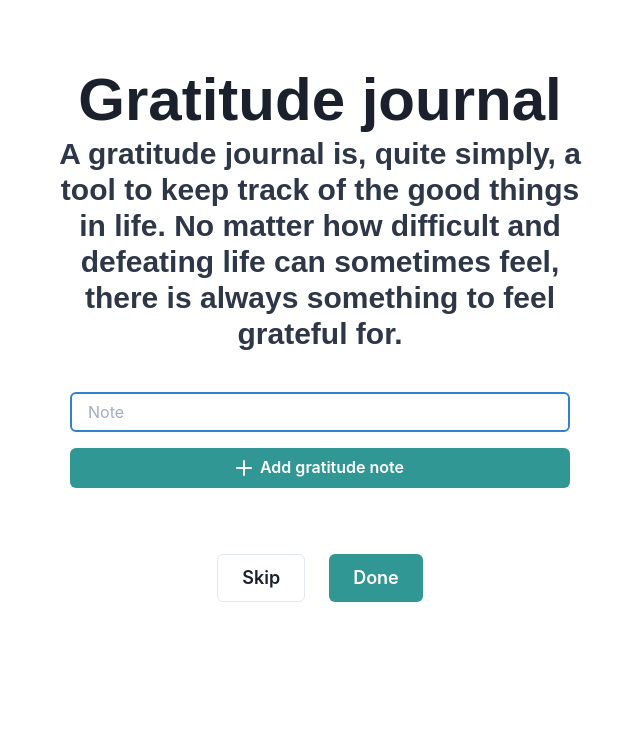
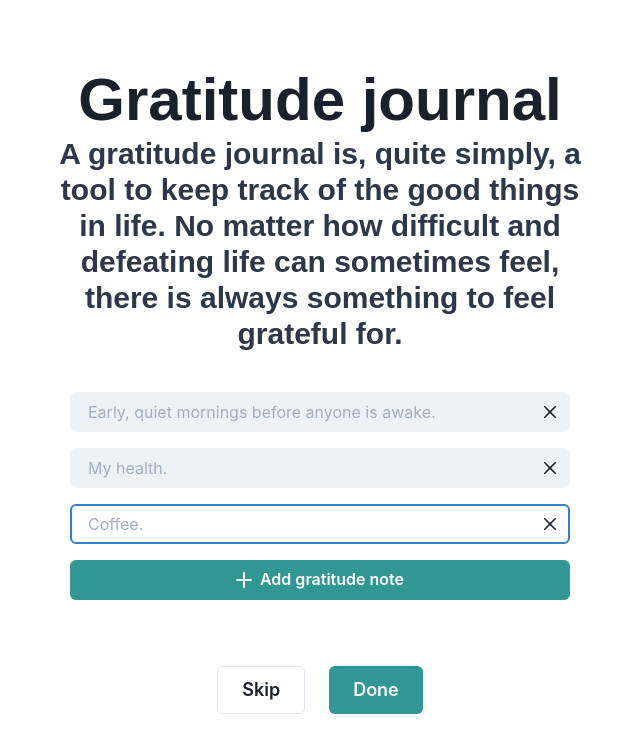
Before and after one commit to dim-stef/thiefofjoy-frontend, a Next.js app: page / in a window 1280 px wide. Shown: the top 752 px of the page, without its empty margins (320-960 px from the left). Built offline with nearby package versions, Linux system fonts and the light colour scheme; a web font is replaced by a local one.

Commit message:
feat: added strength journal, reformatting

```diff
--- a/pages/index.tsx
+++ b/pages/index.tsx
@@ -6,7 +6,7 @@ import Image from "next/image";
 import { Heading, Text } from "@chakra-ui/layout";
 import { Progress } from "@chakra-ui/react"
 import GratitudeNoteCreator from "../src/features/GratitudeNoteCreator";
-import SideBar from '../src/SideBar';
+import GratitudeJournal from '../src/features/GratitudeJournal';
 import styles from "../styles/Home.module.css";
 
 const Home: NextPage = () => {
@@ -27,13 +27,7 @@ const Home: NextPage = () => {
       <main className={styles.main}>
         {/* <SideBar /> */}
         {/* <Progress value={10} w="100%" maxW="550px" mb={10} borderRadius={10}/> */}
-        <Heading as="h1" fontSize="6xl">Gratitude journal</Heading>
-        <Heading as="p" fontSize="3xl" maxW="550px" mb={10} textAlign="center" color="gray.700">
-          A gratitude journal is, quite simply, a tool to keep track of the good
-          things in life. No matter how difficult and defeating life can
-          sometimes feel, there is always something to feel grateful for.
-        </Heading>
-        <GratitudeNoteCreator setStep={setStep}/>
+        <GratitudeJournal />
       </main>
 
       {/* <footer className={styles.footer}></footer> */}
--- /dev/null
+++ b/src/features/GratitudeJournal/index.tsx
@@ -0,0 +1,46 @@
+import { Box, Flex } from "@chakra-ui/layout";
+import { Heading } from "@chakra-ui/layout";
+import GratitudeNoteCreator from "../GratitudeNoteCreator";
+
+function GratitudeJournal() {
+  const exampleGratitude = [
+    {
+      id: 0,
+      placeholder: 'Early, quiet mornings before anyone is awake.',
+      body: ''
+    },
+    {
+      id: 1,
+      placeholder: 'My health.',
+      body: ''
+    },
+    {
+      id: 2,
+      placeholder: 'Coffee.',
+      body: ''
+    },
+  ]
+
+  return (
+    <Flex flexFlow="column" justifyContent="center" alignItems="center">
+      <Heading as="h1" fontSize="6xl">
+        Gratitude journal
+      </Heading>
+      <Heading
+        as="p"
+        fontSize="3xl"
+        maxW="550px"
+        mb={10}
+        textAlign="center"
+        color="gray.700"
+      >
+        A gratitude journal is, quite simply, a tool to keep track of the good
+        things in life. No matter how difficult and defeating life can sometimes
+        feel, there is always something to feel grateful for.
+      </Heading>
+      <GratitudeNoteCreator exampleNotes={exampleGratitude}/>
+    </Flex>
+  );
+}
+
+export default GratitudeJournal;
--- a/src/features/GratitudeNote/interfaces.d.ts
+++ b/src/features/GratitudeNote/interfaces.d.ts
@@ -1,5 +1,6 @@
 interface NoteInterface {
   id: number;
+  placeholder?: string;
   body: string;
 }
 
--- a/src/features/GratitudeNoteCreator/index.tsx
+++ b/src/features/GratitudeNoteCreator/index.tsx
@@ -1,125 +1,21 @@
-import React, { useState, useRef, useEffect } from "react";
-import {
-  Stack,
-  HStack,
-  VStack,
-  Input,
-  InputGroup,
-  InputLeftElement,
-  InputRightElement,
-} from "@chakra-ui/react";
-import { Box, StackDivider, Flex } from "@chakra-ui/layout";
-import { CloseButton } from "@chakra-ui/close-button";
-import { IconButton } from "@chakra-ui/react";
-import { Button, ButtonGroup } from "@chakra-ui/button";
-import { AddIcon } from "@chakra-ui/icons";
-import { NoteInterface } from "../GratitudeNote/interfaces";
+import { useSelector, useDispatch } from "react-redux";
+import NoteCreator from "../../flat/NoteCreator";
 import { GratitudeNoteCreatorProps } from "./interface";
+import { changeStep } from "../Progress/progressSlice";
 
-function GratitudeNoteCreator({setStep}: GratitudeNoteCreatorProps) {
-  const notesRef = useRef<HTMLInputElement[] | null[]>([]);
-  const [notes, setNotes] = useState<NoteInterface[]>([
-    {
-      id: 0,
-      body: "",
-    },
-  ]);
+function GratitudeNoteCreator({ exampleNotes }: GratitudeNoteCreatorProps) {
+  const dispatch = useDispatch();
 
-  function onTextChange(e: React.ChangeEvent<HTMLInputElement>, id: number) {
-    let new_notes = [...notes];
-    new_notes[id].body = e.currentTarget.value;
-    setNotes(new_notes);
+  function onNextClick() {
+    dispatch(changeStep(1));
   }
 
-  function onNewNoteClick() {
-    let new_notes = [...notes];
-    new_notes.push({
-      id: new_notes.length,
-      body: "",
-    });
-    setNotes(new_notes);
-  }
-
-  function handleKeyDown(e: React.KeyboardEvent<HTMLDivElement>) {
-    if (e.key == "Enter") {
-      onNewNoteClick();
-    }
-  }
-
-  function handleRemoveNote(index: number) {
-    let new_notes = [...notes];
-    new_notes.splice(index, 1);
-    setNotes(new_notes);
-  }
-
-  function onNextClick(){
-    setStep(1);
-  }
-
-  useEffect(() => {
-    notesRef.current[notesRef.current.length - 1]?.focus();
-  }, [notes.length]);
-
   return (
-    <VStack w="100%" maxW="500px" spacing={4} align="stretch">
-      {notes.map((note: NoteInterface, i: number) => (
-        <InputGroup key={note.id}>
-          <Input
-            ref={(el) => (notesRef.current[i] = el)}
-            variant="filled"
-            placeholder="Note"
-            value={note.body}
-            onKeyDown={handleKeyDown}
-            onChange={(e) => onTextChange(e, note.id)}
-          />
-          {notes.length > 1 && (
-            <InputRightElement>
-              <CloseButton onClick={() => handleRemoveNote(i)} />
-            </InputRightElement>
-          )}
-        </InputGroup>
-      ))}
-      {/* <Input placeholder="Note" onChange={(e)=>onTextChange(e, notes.length)}/> */}
-      <Flex w="100%">
-        <ButtonGroup
-          w="100%"
-          justifyContent="space-between"
-          variant="outline"
-          spacing="6"
-        >
-          <Button
-            w="100%"
-            leftIcon={<AddIcon />}
-            onClick={onNewNoteClick}
-            colorScheme="teal"
-            variant="solid"
-          >
-            Add gratitude note
-          </Button>
-        </ButtonGroup>
-      </Flex>
-
-      {/* <IconButton
-        maxW="100px"
-        onClick={onNewNoteClick}
-        colorScheme="teal"
-        aria-label="Add note"
-        size="lg"
-        icon={<AddIcon />}
-      /> */}
-      <ButtonGroup
-        pt="50px"
-        justifyContent="center"
-        variant="outline"
-        spacing="6"
-        size="lg"
-      >
-        <Button>Skip</Button>
-        <Button colorScheme="teal" variant="solid" onClick={onNextClick}>
-          Done
-        </Button>
-      </ButtonGroup>
-    </VStack>
+    <NoteCreator
+      exampleNotes={exampleNotes}
+      addNewButtonText="Add gratitude note"
+      onNextClick={onNextClick}
+    />
   );
 }
 
--- a/src/features/GratitudeNoteCreator/interface.d.ts
+++ b/src/features/GratitudeNoteCreator/interface.d.ts
@@ -1,3 +1,6 @@
+import { NoteInterface } from "../GratitudeNote/interfaces";
+
 export interface GratitudeNoteCreatorProps{
-    setStep: Dispatch<SetStateAction<number>>
+    exampleNotes?: NoteInterface[]
+    //setStep: Dispatch<SetStateAction<number>>
 }
--- a/src/features/Progress/progressSlice.js
+++ b/src/features/Progress/progressSlice.js
@@ -11,3 +11,5 @@ export const progressSlice = createSlice({
     },
   },
 });
+
+export const {changeStep} = progressSlice.actions;
--- /dev/null
+++ b/src/flat/NoteCreator/index.tsx
@@ -0,0 +1,138 @@
+import React, { useState, useRef, useEffect } from "react";
+import {
+  Stack,
+  HStack,
+  VStack,
+  Input,
+  InputGroup,
+  InputLeftElement,
+  InputRightElement,
+} from "@chakra-ui/react";
+import { Box, StackDivider, Flex } from "@chakra-ui/layout";
+import { CloseButton } from "@chakra-ui/close-button";
+import { IconButton } from "@chakra-ui/react";
+import { Button, ButtonGroup } from "@chakra-ui/button";
+import { AddIcon } from "@chakra-ui/icons";
+import { useSelector, useDispatch } from "react-redux";
+import { NoteInterface } from "../../features/GratitudeNote/interfaces";
+import { NoteCreatorProps } from "./interface";
+import { changeStep } from "../../features/Progress/progressSlice";
+
+function NoteCreator({
+  addNewButtonText,
+  exampleNotes,
+  onNextClick,
+}: NoteCreatorProps) {
+  const dispatch = useDispatch();
+  const notesRef = useRef<HTMLInputElement[] | null[]>([]);
+  const [notes, setNotes] = useState<NoteInterface[]>(
+    exampleNotes
+      ? exampleNotes
+      : [
+          {
+            id: 0,
+            body: "",
+          },
+        ]
+  );
+
+  function onTextChange(e: React.ChangeEvent<HTMLInputElement>, id: number) {
+    let new_notes = [...notes];
+    new_notes[id].body = e.currentTarget.value;
+    setNotes(new_notes);
+  }
+
+  function onNewNoteClick() {
+    let new_notes = [...notes];
+    new_notes.push({
+      id: new_notes.length,
+      body: "",
+    });
+    setNotes(new_notes);
+  }
+
+  function handleKeyDown(e: React.KeyboardEvent<HTMLDivElement>) {
+    if (e.key == "Enter") {
+      onNewNoteClick();
+    }
+  }
+
+  function handleRemoveNote(index: number) {
+    let new_notes = [...notes];
+    new_notes.splice(index, 1);
+    setNotes(new_notes);
+  }
+
+  function handleNextClick() {
+    onNextClick();
+    // dispatch(changeStep(1));
+  }
+
+  useEffect(() => {
+    notesRef.current[notesRef.current.length - 1]?.focus();
+  }, [notes.length]);
+
+  return (
+    <VStack w="100%" maxW="500px" spacing={4} align="stretch">
+      {notes.map((note: NoteInterface, i: number) => (
+        <InputGroup key={note.id}>
+          <Input
+            ref={(el) => (notesRef.current[i] = el)}
+            variant="filled"
+            placeholder={note.placeholder}
+            value={note.body}
+            onKeyDown={handleKeyDown}
+            onChange={(e) => onTextChange(e, note.id)}
+          />
+          {notes.length > 1 && (
+            <InputRightElement>
+              <CloseButton onClick={() => handleRemoveNote(i)} />
+            </InputRightElement>
+          )}
+        </InputGroup>
+      ))}
+      {/* <Input placeholder="Note" onChange={(e)=>onTextChange(e, notes.length)}/> */}
+      <Flex w="100%">
+        <ButtonGroup
+          w="100%"
+          justifyContent="space-between"
+          variant="outline"
+          spacing="6"
+        >
+          <Button
+            w="100%"
+            leftIcon={<AddIcon />}
+            onClick={onNewNoteClick}
+            colorScheme="teal"
+            variant="solid"
+          >
+            {addNewButtonText}
+          </Button>
+        </ButtonGroup>
+      </Flex>
+
+      {/* <IconButton
+        maxW="100px"
+        onClick={onNewNoteClick}
+        colorScheme="teal"
+        aria-label="Add note"
+        size="lg"
+        icon={<AddIcon />}
+      /> */}
+      <ButtonGroup
+        pt="50px"
+        justifyContent="center"
+        variant="outline"
+        spacing="6"
+        size="lg"
+      >
+        <Button>Skip</Button>
+        <Button colorScheme="teal" variant="solid" onClick={handleNextClick}>
+          Done
+        </Button>
+      </ButtonGroup>
+    </VStack>
+  );
+}
+
+export default NoteCreator;
--- a/src/store.js
+++ b/src/store.js
@@ -1,5 +1,8 @@
 import { configureStore } from "@reduxjs/toolkit";
+import {progressSlice} from '../src/features/Progress/progressSlice';
 
 export const store = configureStore({
-  reducer: {}
+  reducer: {
+    progress: progressSlice.reducer
+  }
 })
```
Also changed, not shown: src/SideBar/index.tsx (deleted, +0 -14 lines), src/features/StrengthJournal/index.tsx (added, +28 -0 lines), src/features/StrengthNoteCreator/index.tsx (added, +17 -0 lines), src/flat/NoteCreator/interface.d.ts (added, +8 -0 lines).
